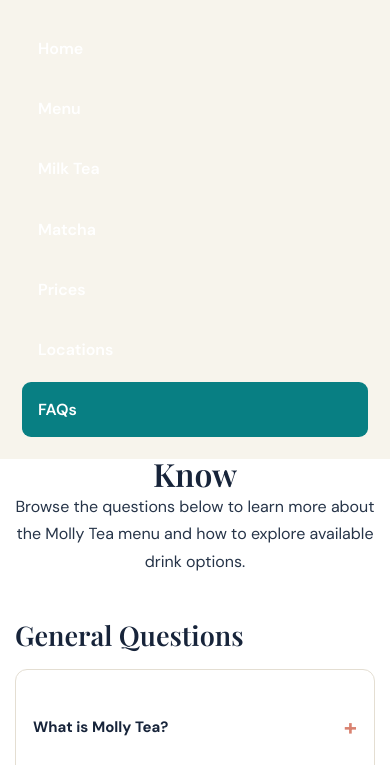
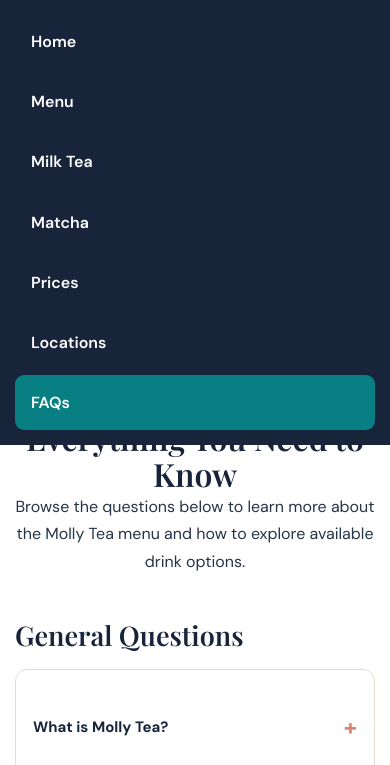
Before and after one commit to asheryounas1-dev/my-first-website, a plain HTML site: page faq.html in a window 390 px wide. Both pictures are taken after a click on the button "Toggle navigation". Shown: the part 79-844 px from the top of the page. Drawn offline with nearby package versions, Linux system fonts and the light colour scheme; files whose address does not match are found by name.

Commit message:
Fix mobile navigation

```diff
--- a/assets/css/style.css
+++ b/assets/css/style.css
@@ -826,3 +826,33 @@ a {
     font-size: 22px !important;
   }
 }
+
+/* MOBILE NAVIGATION FIX */
+@media (max-width: 768px) {
+  .nav-links {
+    display: none;
+    flex-direction: column;
+    align-items: stretch;
+    width: 100%;
+    gap: 8px;
+    padding: 15px;
+    background: #17243A;
+  }
+
+  .nav-links.active {
+    display: flex;
+  }
+
+  .nav-links a {
+    display: block;
+    width: 100%;
+    padding: 13px 15px;
+    color: #F7F3EA;
+    text-align: left;
+  }
+
+  .menu-toggle {
+    display: block;
+    cursor: pointer;
+  }
+}
```
